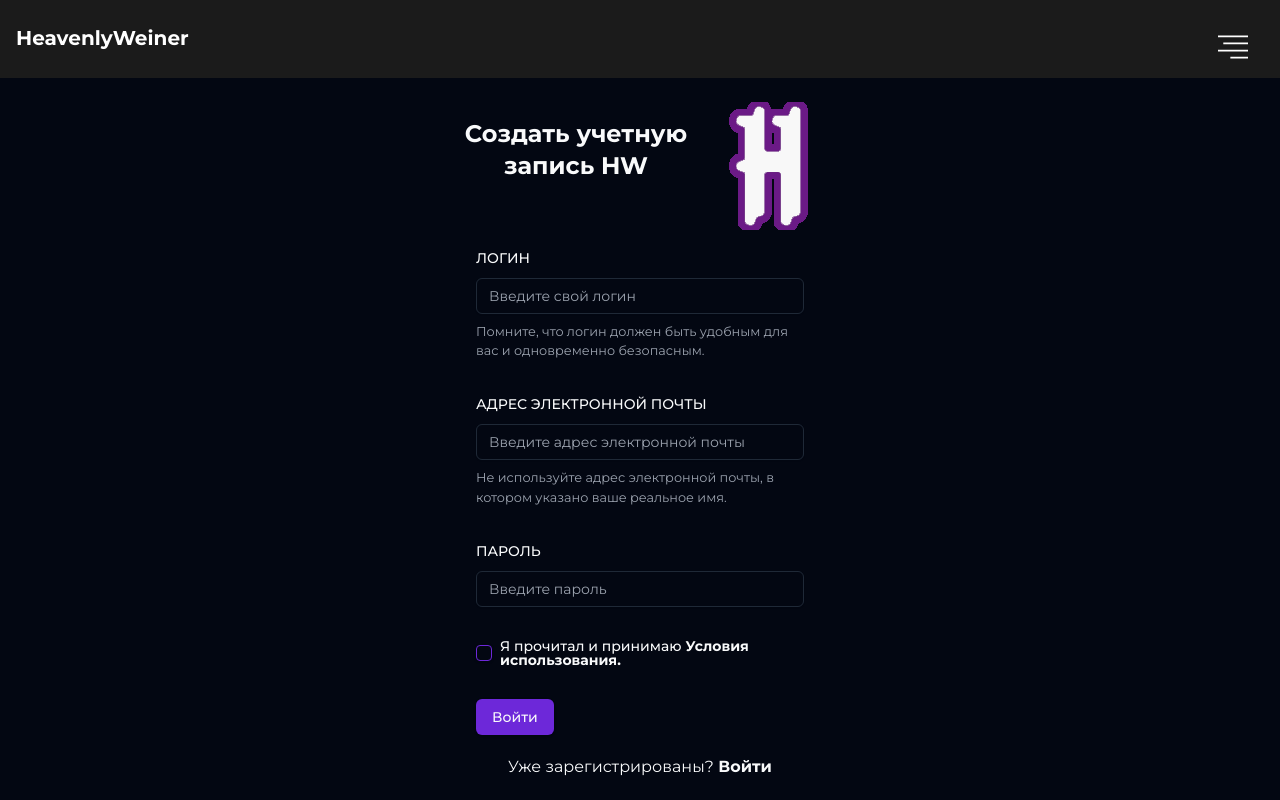
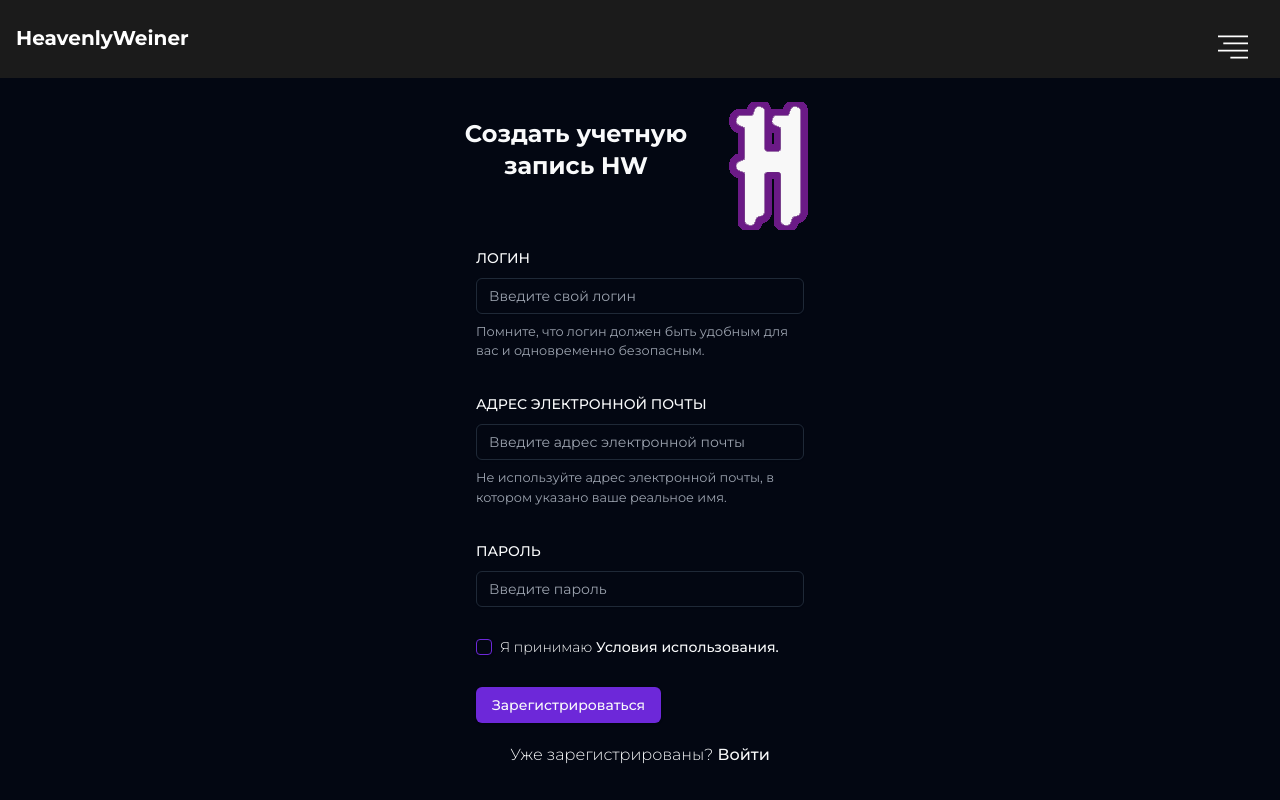
Before and after one commit to Z1ppzy/bigweb, a React (Vite) app: page /register in a window 1280 px wide. Shown: the top 800 px of the page. Built offline with nearby package versions, Linux system fonts and the light colour scheme.

Commit message:
the style of the site has been adjusted

```diff
--- a/src/Pages/Login.tsx
+++ b/src/Pages/Login.tsx
@@ -66,7 +66,11 @@ export default function Login() {
   return (
     <div className='w-96 m-auto h-screen'>
       <Link to='/'>
-        <img src='logo.png' className='float-end animate-bounce  duration-1000' alt='' />
+        <img
+          src='logo.png'
+          className='float-end animate-bounce  duration-1000'
+          alt=''
+        />
       </Link>
       <p className='text-center mt-10 mb-16 font-bold text-2xl'>
         Войти в учетную запись HW
@@ -86,7 +90,10 @@ export default function Login() {
                     {...field}
                   />
                 </FormControl>
-                <FormDescription>Введите адрес электронной почты, который использовали при регистрации </FormDescription>
+                <FormDescription>
+                  Введите адрес электронной почты, который использовали при
+                  регистрации{' '}
+                </FormDescription>
                 <FormMessage />
               </FormItem>
             )}
@@ -113,13 +120,14 @@ export default function Login() {
             <Checkbox id='terms' />
             <label
               htmlFor='terms'
-              className='text-sm font-medium leading-none peer-disabled:cursor-not-allowed peer-disabled:opacity-70'
+              className='text-base  leading-none peer-disabled:cursor-not-allowed peer-disabled:opacity-70'
             >
               Запомнить вход с этого устройства
             </label>
           </div>
-
-          <Button type='submit'>Войти</Button>
+          <div className='flex justify-start'>
+            <Button type='submit'>Войти</Button>
+          </div>
         </form>
       </Form>
       <p className='text-center'>
--- a/src/Pages/Profile.tsx
+++ b/src/Pages/Profile.tsx
@@ -115,7 +115,7 @@ export default function Profile() {
                         onChange={handleFileChange}
                       ></Input>
                       <div className='flex flex-row justify-between mt-6'>
-                        <Button onClick={handleDelete} className='w-32 flex'>
+                        <Button onClick={handleDelete} className='w-32 flex' variant={'destructive'}>
                           Удалить
                         </Button>
                         <Button onClick={handleUpload} className='w-32 flex '>
--- a/src/Pages/Register.tsx
+++ b/src/Pages/Register.tsx
@@ -137,22 +137,23 @@ export default function Register() {
             <Checkbox id='terms' required />
             <label
               htmlFor='terms'
-              className='text-sm font-medium leading-none peer-disabled:cursor-not-allowed peer-disabled:opacity-70 '
+              className='text-sm text-center font-light leading-none peer-disabled:cursor-not-allowed peer-disabled:opacity-70 '
             >
-              Я прочитал и принимаю
-              <Link to='/terms' className='hover:text-purple-800 font-bold'>
+              Я принимаю
+              <Link to='/terms' className='hover:text-purple-800 font-medium'>
                 <> Условия использования.</>
               </Link>
             </label>
           </div>
-
-          <Button type='submit'>Войти</Button>
+          <div className='flex justify-start'>
+            <Button type='submit'>Зарегистрироваться</Button>
+          </div>
         </form>
       </Form>
       <div>
-        <p className='text-center mt-5'>
+        <p className='text-center font-light mt-5'>
           Уже зарегистрированы?
-          <Link to='/login' className='font-bold'>
+          <Link to='/login' className='font-medium hover:text-purple-800'>
             <> Войти</>
           </Link>
         </p>
--- a/src/components/LogoutButton.tsx
+++ b/src/components/LogoutButton.tsx
@@ -27,5 +27,5 @@ export default function LogoutButton() {
     return null;
   }
 
-  return <Button className='font-bold' onClick={handleLogout}>Выход</Button>;
+  return <Button variant={'outline'} className='font-bold' onClick={handleLogout}>Выход</Button>;
 }
```
